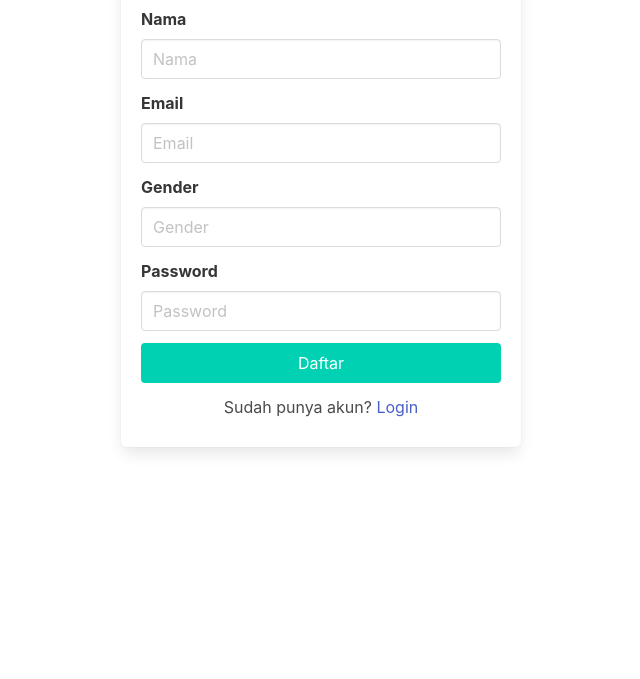
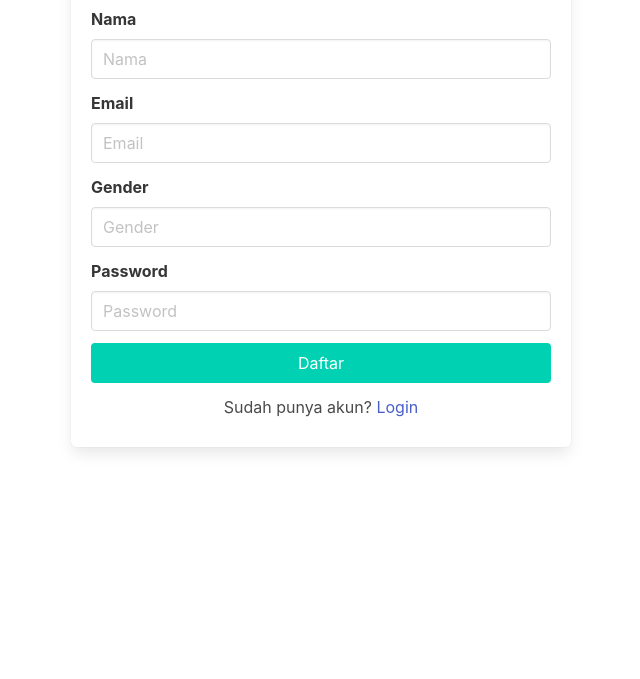
Before and after one commit to JosuaWrw/Tugas6_PrakTCC_123220083, a plain HTML site: page FrontEnd/register.html in a window 1280 px wide. Shown: the part 121-800 px from the top of the page, without its empty margins (319-959 px from the left). Drawn offline with nearby package versions, Linux system fonts and the light colour scheme.

Commit message:
Perbarui Register

```diff
--- a/FrontEnd/register.html
+++ b/FrontEnd/register.html
@@ -10,7 +10,7 @@
 <body>
     <section class="section">
         <div class="container">
-            <div class="box" style="max-width: 400px; margin: auto;">
+            <div class="box" style="max-width: 500px; margin: auto;">
                 <h1 class="title has-text-centered">Register</h1>
                 <div class="field">
                     <label class="label">Nama</label>
```
